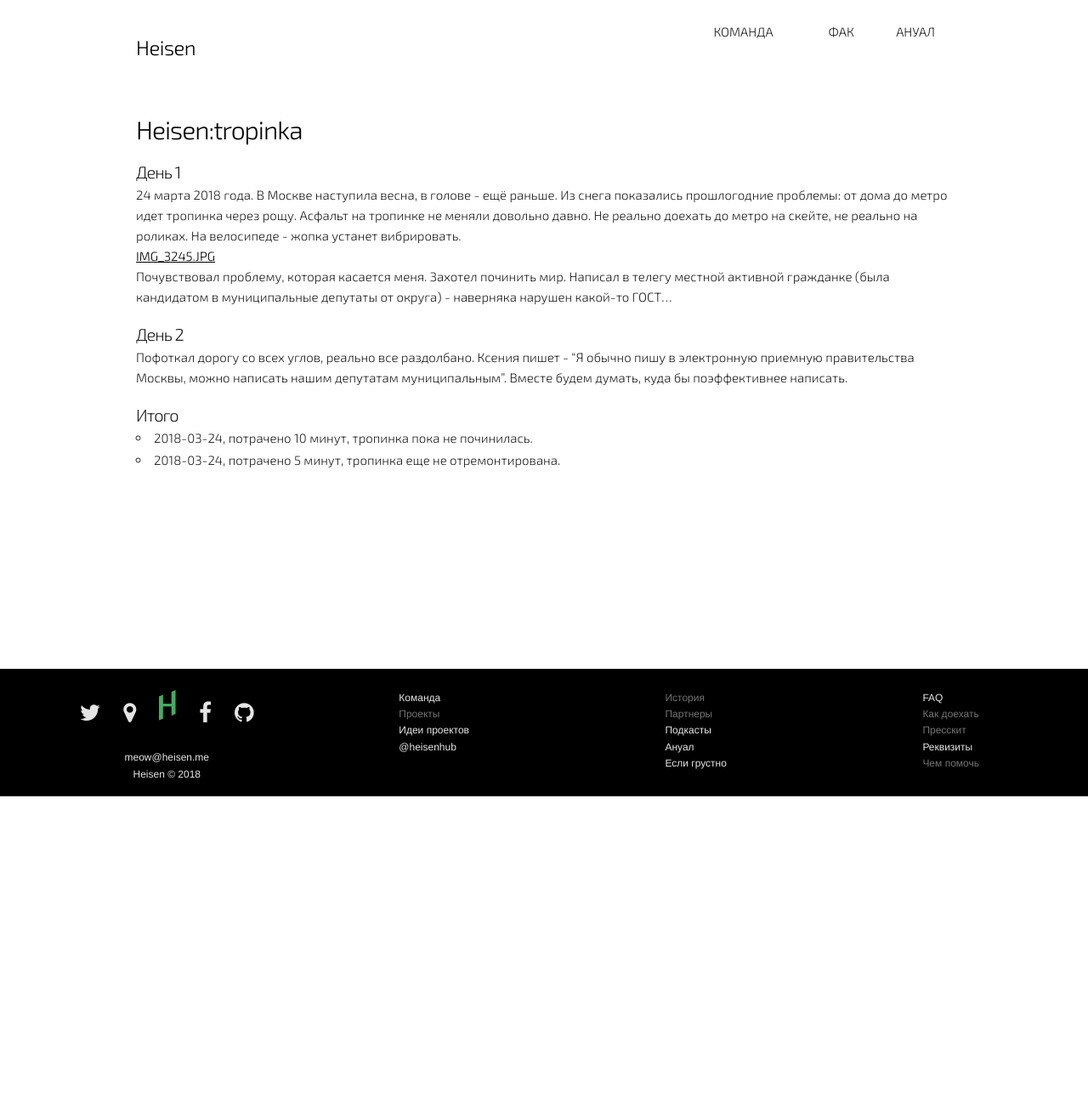
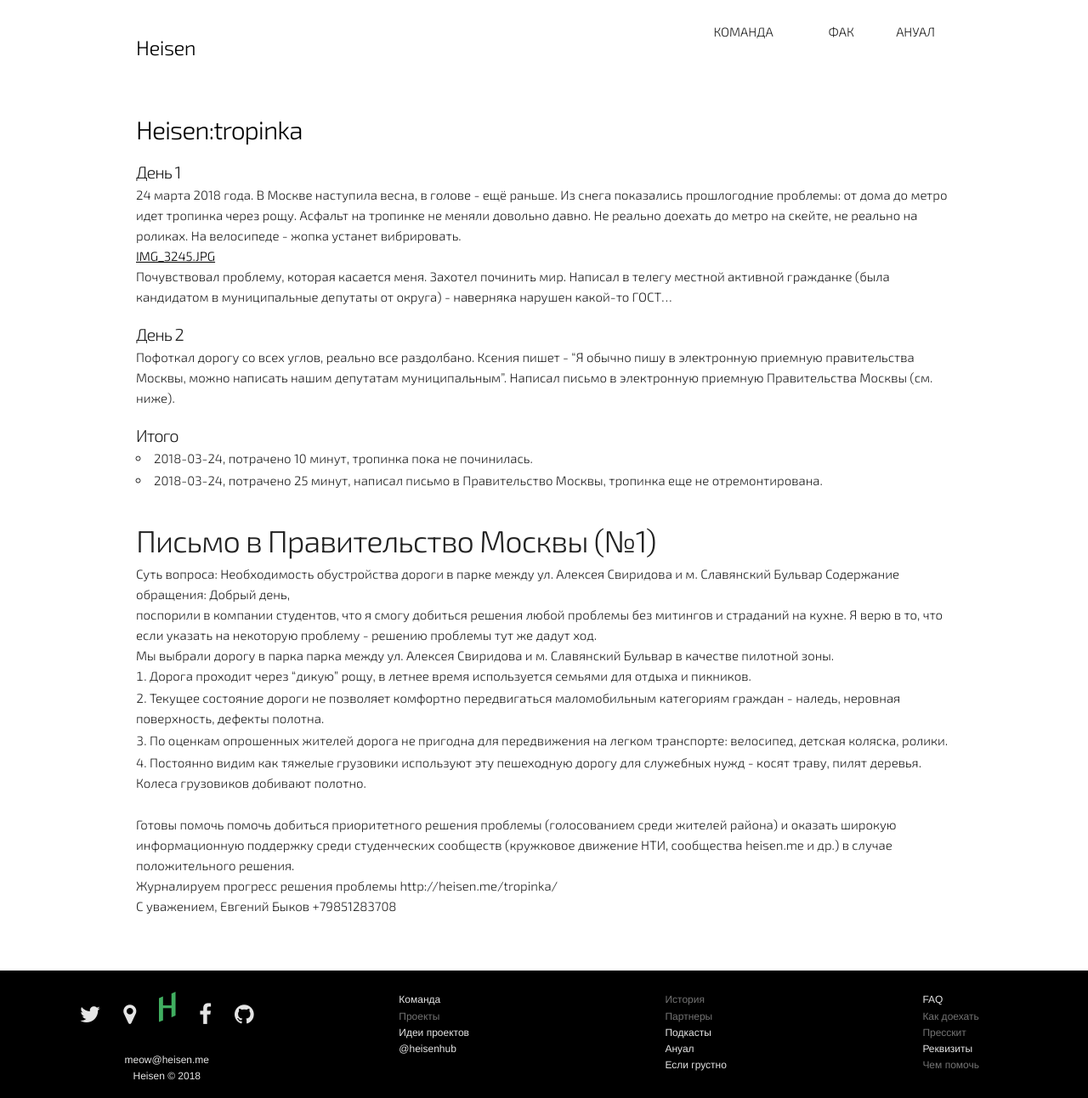
Before and after one commit to evgenity/heisen-new, a Jekyll site: the page built from tropinka.markdown, in a window 1280 px wide. Shown: the whole page at 85% size. Built offline with Jekyll 4.4.1, drawn with Linux system fonts in a browser that asks for light colours; nearby versions of some CDN libraries; a script that is not in the unit is left out; comment, search, counter and statistics services are not loaded; before the commit the page ends 937 px from its top, so only the background shows below that.

Commit message:
Updated Tropinka

```diff
--- a/tropinka.markdown
+++ b/tropinka.markdown
@@ -14,10 +14,32 @@ layout: page
 Почувствовал проблему, которая касается меня. Захотел починить мир. Написал в телегу местной активной гражданке (была кандидатом в муниципальные депутаты от округа) - наверняка нарушен какой-то ГОСТ...
 
 ## День 2
-Пофоткал дорогу со всех углов, реально все раздолбано. Ксения пишет - "Я обычно пишу в электронную приемную правительства Москвы, можно написать нашим депутатам муниципальным". Вместе будем думать, куда бы поэффективнее написать.
-
+Пофоткал дорогу со всех углов, реально все раздолбано. Ксения пишет - "Я обычно пишу в электронную приемную правительства Москвы, можно написать нашим депутатам муниципальным". Написал письмо в электронную приемную Правительства Москвы (см. ниже).
 
 
 ## Итого
 * 2018-03-24, потрачено 10 минут, тропинка пока не починилась.
-* 2018-03-24, потрачено 5 минут, тропинка еще не отремонтирована.
+* 2018-03-24, потрачено 25 минут, написал письмо в Правительство Москвы, тропинка еще не отремонтирована.
+
+
+### Письмо в Правительство Москвы (№1)
+Суть вопроса:
+Необходимость обустройства дороги в парке между ул. Алексея Свиридова и м. Славянский Бульвар
+Содержание обращения:
+Добрый день,
+
+поспорили в компании студентов, что я смогу добиться решения любой проблемы без митингов и страданий на кухне. Я верю в то, что если указать на некоторую проблему - решению проблемы тут же дадут ход.
+
+Мы выбрали дорогу в парка парка между ул. Алексея Свиридова и м. Славянский Бульвар в качестве пилотной зоны.
+1. Дорога проходит через "дикую" рощу, в летнее время используется семьями для отдыха и пикников.
+2. Текущее состояние дороги не позволяет комфортно передвигаться маломобильным категориям граждан - наледь, неровная поверхность, дефекты полотна.
+3. По оценкам опрошенных жителей дорога не пригодна для передвижения на легком транспорте: велосипед, детская коляска, ролики.
+4. Постоянно видим как тяжелые грузовики используют эту пешеходную дорогу для служебных нужд - косят траву, пилят деревья. Колеса грузовиков добивают полотно.
+
+Готовы помочь помочь добиться приоритетного решения проблемы (голосованием среди жителей района) и оказать широкую информационную поддержку среди студенческих сообществ (кружковое движение НТИ, сообщества heisen.me и др.) в случае положительного решения.
+
+Журналируем прогресс решения проблемы http://heisen.me/tropinka/
+
+С уважением,
+Евгений Быков
++79851283708
```
